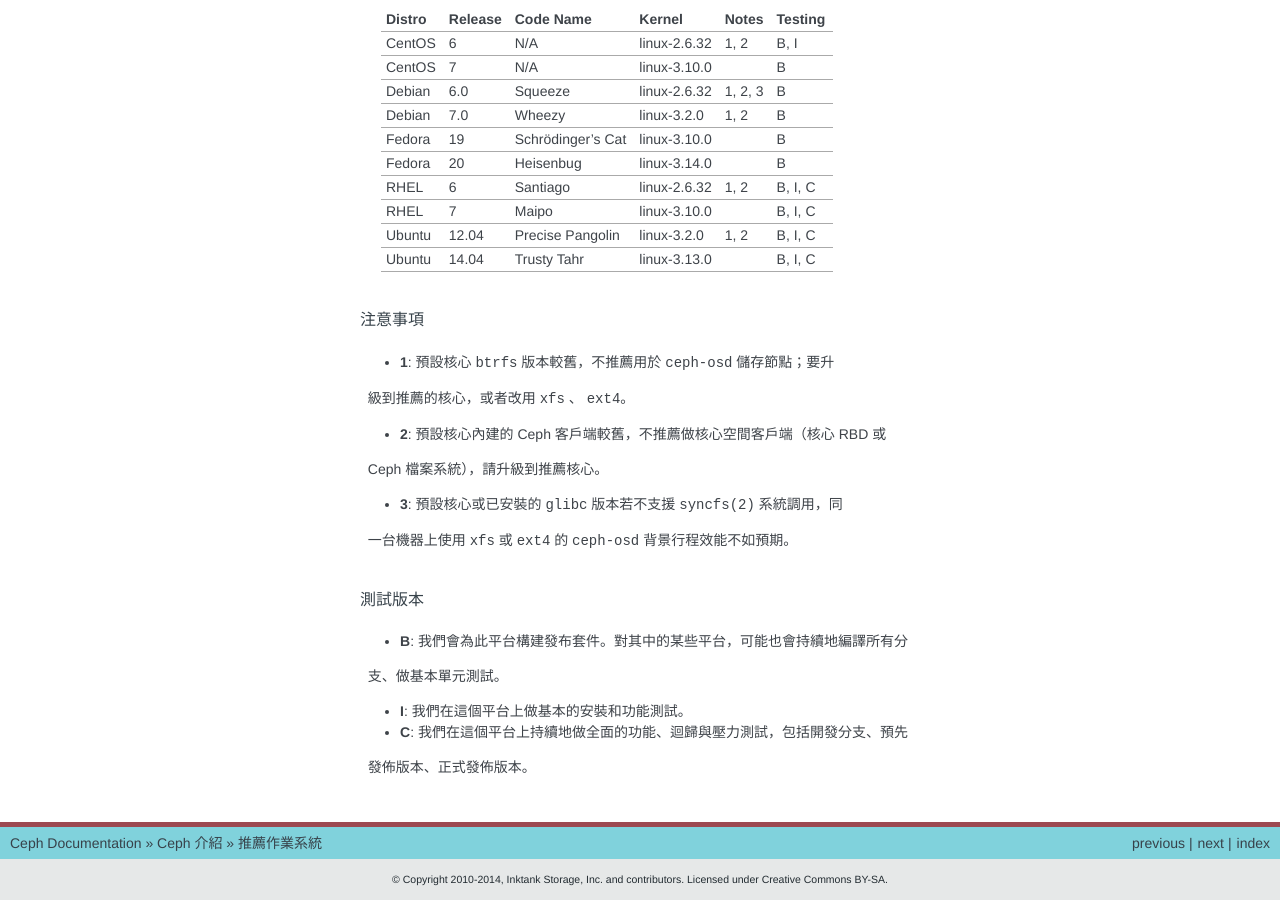
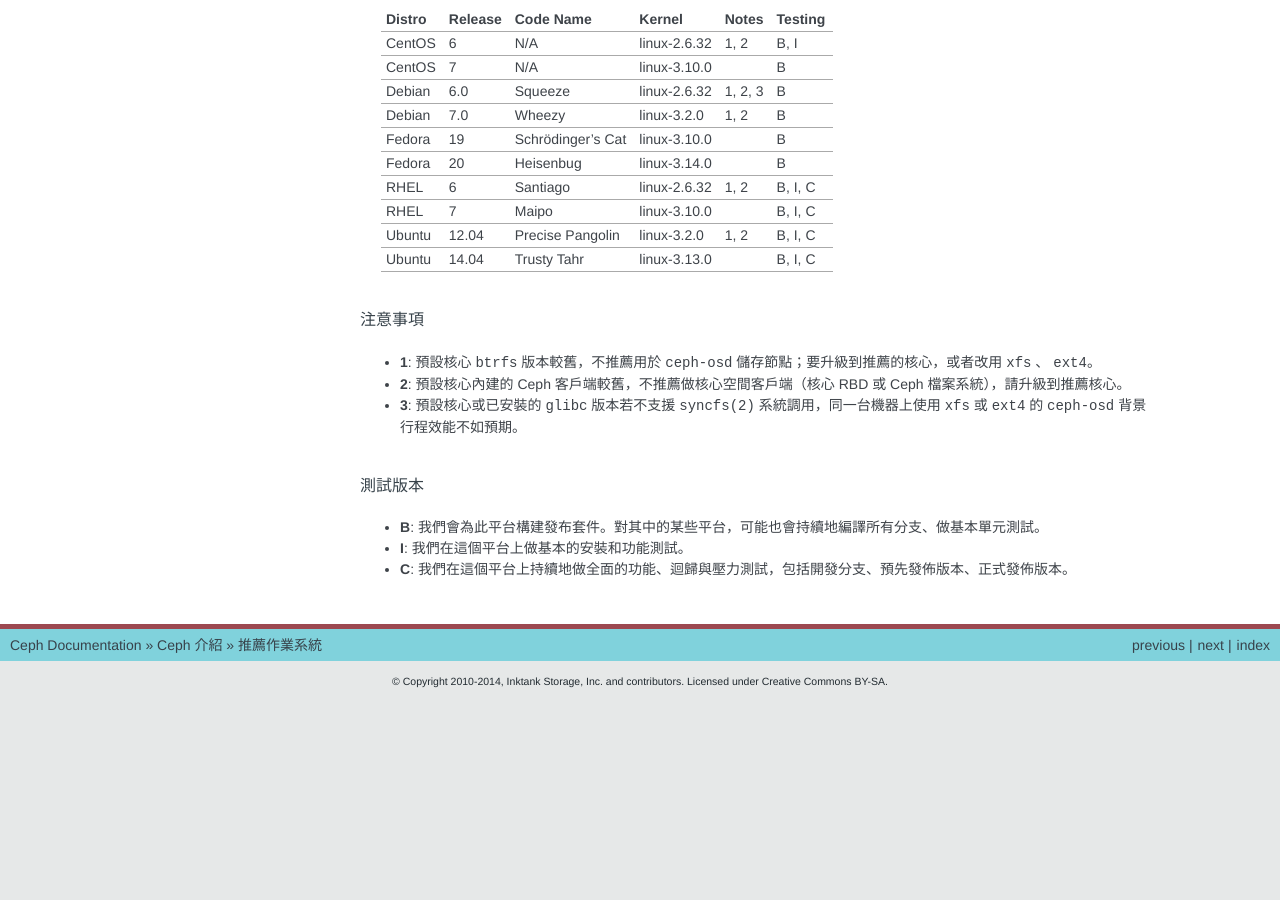
Before and after one commit to kairen/ceph-doc-taiwan, a Sphinx documentation site: the page built from doc/start/os-recommendations.rst, in a window 1280 px wide and 900 px high, scrolled down 1297 px. Built offline with Sphinx 7.4.7, drawn with Linux system fonts in a browser that asks for light colours; after the commit the page ends 1999 px from its top, so only the background shows below that.

```diff
--- a/doc/start/os-recommendations.rst
+++ b/doc/start/os-recommendations.rst
@@ -102,25 +102,20 @@ Firefly (0.80)
 注意事項
 ----
 
-- **1**: 預設核心 ``btrfs`` 版本較舊，不推薦用於 ``ceph-osd`` 儲存節點；要升\
-  級到推薦的核心，或者改用 ``xfs`` 、 ``ext4``。
+- **1**: 預設核心 ``btrfs`` 版本較舊，不推薦用於 ``ceph-osd`` 儲存節點；要升級到推薦的核心，或者改用 ``xfs`` 、 ``ext4``。
 
-- **2**: 預設核心內建的 Ceph 客戶端較舊，不推薦做核心空間客戶端（核心 RBD 或 \
-  Ceph 檔案系統），請升級到推薦核心。
+- **2**: 預設核心內建的 Ceph 客戶端較舊，不推薦做核心空間客戶端（核心 RBD 或 Ceph 檔案系統），請升級到推薦核心。
 
-- **3**: 預設核心或已安裝的 ``glibc`` 版本若不支援 ``syncfs(2)`` 系統調用，同\
-  一台機器上使用 ``xfs`` 或 ``ext4`` 的 ``ceph-osd`` 背景行程效能不如預期。
+- **3**: 預設核心或已安裝的 ``glibc`` 版本若不支援 ``syncfs(2)`` 系統調用，同一台機器上使用 ``xfs`` 或 ``ext4`` 的 ``ceph-osd`` 背景行程效能不如預期。
 
 
 測試版本
 ------
 
-- **B**: 我們會為此平台構建發布套件。對其中的某些平台，可能也會持續地編譯所有分\
-  支、做基本單元測試。
+- **B**: 我們會為此平台構建發布套件。對其中的某些平台，可能也會持續地編譯所有分支、做基本單元測試。
 
 - **I**: 我們在這個平台上做基本的安裝和功能測試。
 
-- **C**: 我們在這個平台上持續地做全面的功能、迴歸與壓力測試，包括開發分支、預先\
-  發佈版本、正式發佈版本。
+- **C**: 我們在這個平台上持續地做全面的功能、迴歸與壓力測試，包括開發分支、預先發佈版本、正式發佈版本。
 
 .. _CRUSH 可調參數: ../../rados/operations/crush-map#tunables
```
Also changed, not shown: doc/start/hardware-recommendations.rst (+1 -1 lines).
